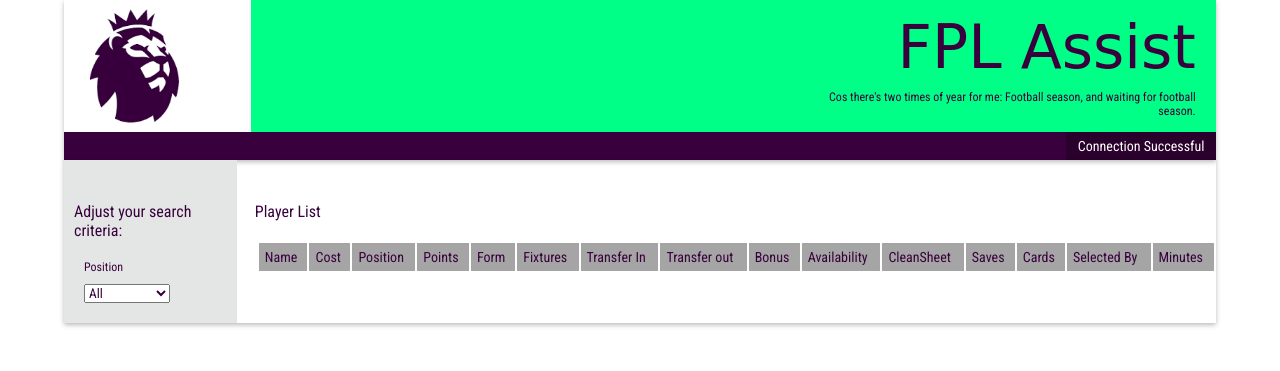
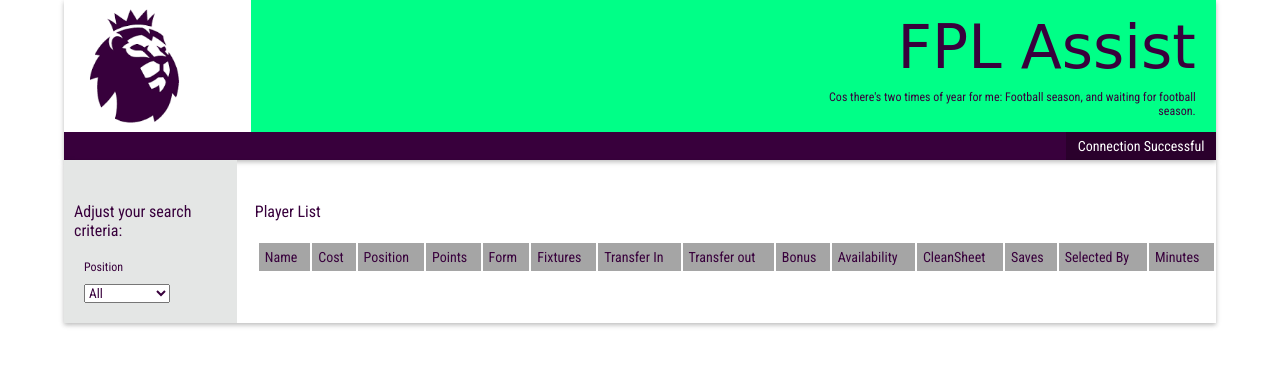
Before and after one commit to mdameenh/elysia, a Django app: page /fplassist/ in a window 1280 px wide. Shown: the top 371 px of the page. Run offline with Django 3.2, Linux system fonts and the light colour scheme; data that the repository does not hold is empty; some libraries are stand-ins or nearby versions; some web fonts are replaced.

Commit message:
display data on template and response handling

```diff
--- a/templates/fplassist.html
+++ b/templates/fplassist.html
@@ -196,7 +196,6 @@
 						<td>Availability</td>
 						<td>CleanSheet</td>
 						<td>Saves</td>
-						<td>Cards</td>
 						<td>Selected By</td>
 						<td>Minutes</td>
 					</tr>
```
